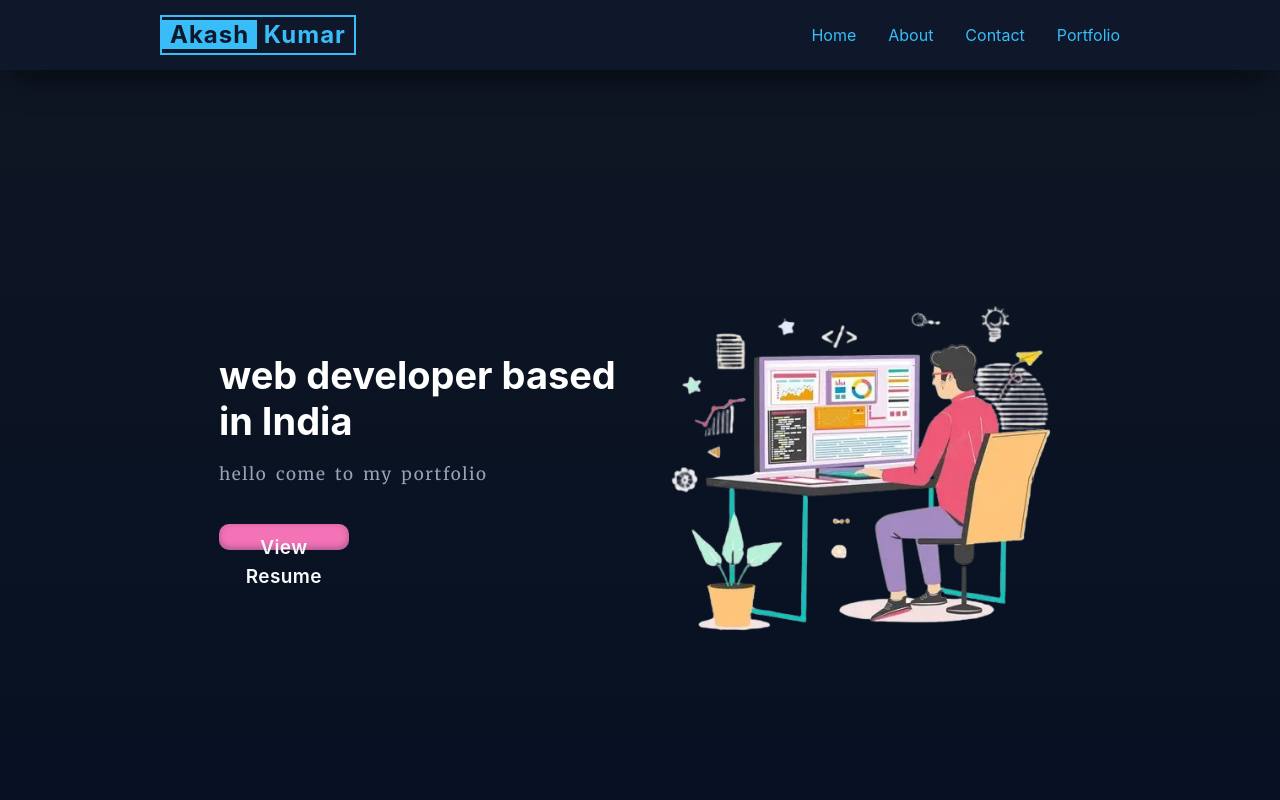
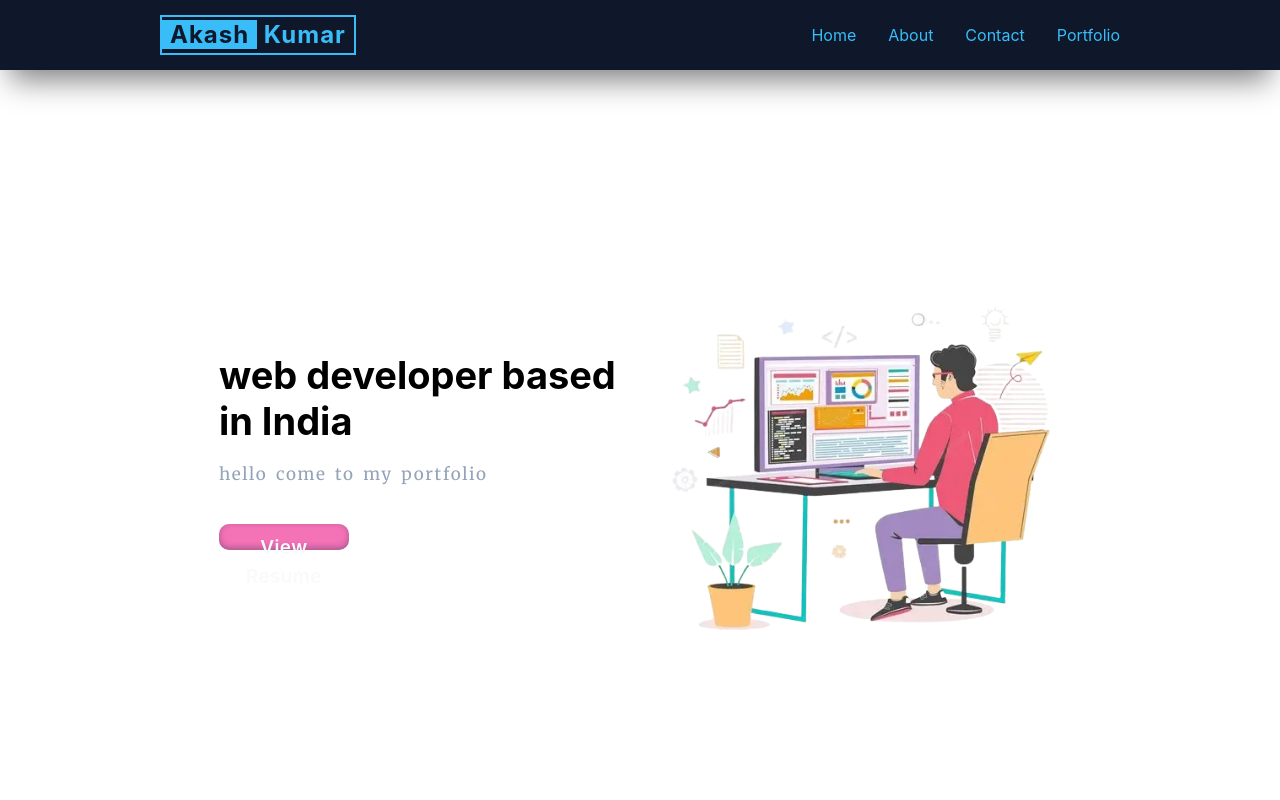
Before and after one commit to ajitdevv/project2, a plain HTML site: page index.html in a window 1280 px wide. Shown: the top 800 px of the page. Drawn offline with Linux system fonts and the light colour scheme.

Commit message:
add some future

```diff
--- a/style.css
+++ b/style.css
@@ -346,13 +346,6 @@ html {
 
 
 
-:root{
-  --bg: #0f1724;
-  --card: #0b1220;
-  --muted: #9aa5b1;
-  --accent: #38bdf8;
-  --white: #ffffff;
-}
 
 *{box-sizing:border-box}
 html,body{height:100%;margin:0;font-family:Inter, ui-sans-serif, system-ui, -apple-system, 'Segoe UI', Roboto, 'Helvetica Neue', Arial}
```
